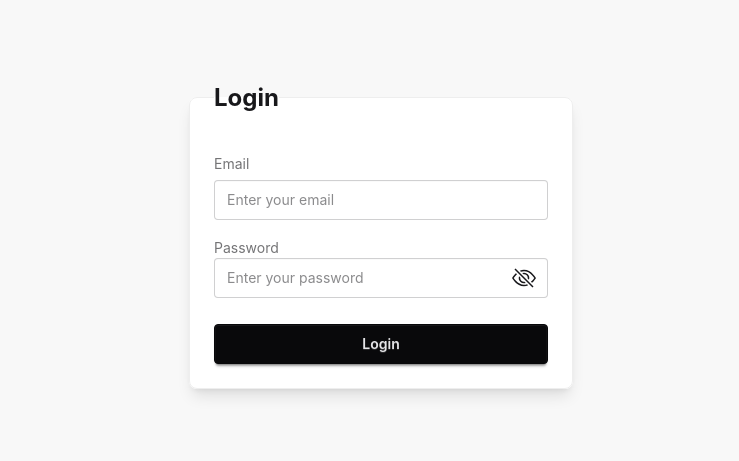
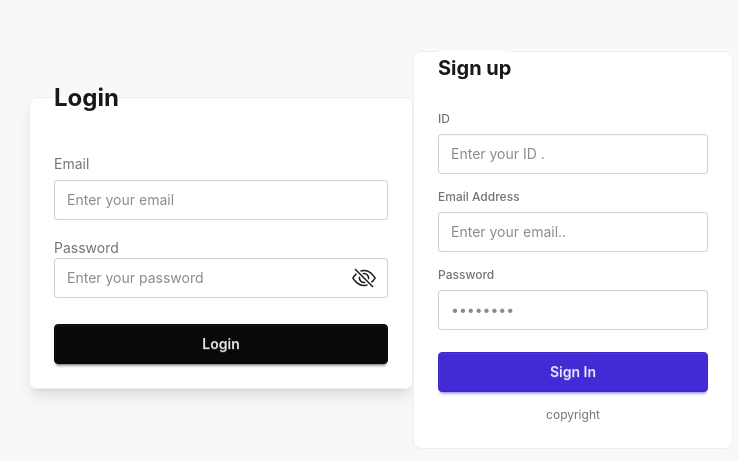
Before and after one commit to dartSasant/Canteen-Management-System, a React (Vite) app in the folder client/: page / in a window 1280 px wide. Shown: the part 169-630 px from the top of the page, without its empty margins (259-998 px from the left). Built offline with nearby package versions, Linux system fonts and the light colour scheme.

Commit message:
signup page

```diff
--- a/client/package.json
+++ b/client/package.json
@@ -5,9 +5,9 @@
   "type": "module",
   "scripts": {
     "dev": "vite",
-    "build": "vite build",
-    "lint": "eslint .",
-    "preview": "vite preview"
+    "build": "next build",
+    "start": "next start",
+    "lint": "next lint"
   },
   "dependencies": {
     "@tailwindcss/vite": "^4.3.0",
--- a/client/src/App.jsx
+++ b/client/src/App.jsx
@@ -1,9 +1,10 @@
 import LoginCard from "./LoginCard";
-
+import SignupCard from "./SignupCard";
 const App = () => {
   return (
     <div className="min-h-screen flex items-center justify-center bg-base-200">
       <LoginCard />
+      <SignupCard />
     </div>
   );
 };
--- /dev/null
+++ b/client/src/SignupCard.jsx
@@ -0,0 +1,51 @@
+import React from 'react'
+
+export default function SignupCard() {
+    return (
+        <div>
+            <fieldset class="fieldset bg-base-200 border border-base-300 rounded-box w-80 p-6 bg-white">
+                <legend class="fieldset-legend text-xl font-bold pt-10">
+                    Sign up
+                </legend>
+
+                <label for="name" class="label font-medium">
+                    ID
+                </label>
+                <input
+                    id="name"
+                    type="text"
+                    class="input w-full"
+                    placeholder="Enter your ID ."
+                />
+
+                <label for="email" class="label font-medium mt-2">
+                    Email Address
+                </label>
+                <input
+                    id="email"
+                    type="email"
+                    class="input w-full"
+                    placeholder="Enter your email.."
+                />
+
+                <label for="password" class="label font-medium mt-2">
+                    Password
+                </label>
+                <input
+                    id="password"
+                    type="password"
+                    class="input w-full"
+                    placeholder="••••••••"
+                />
+
+                <button class="btn btn-primary mt-4">
+                    Sign In
+                </button>
+
+                <p class="label justify-center mt-2">
+                    copyright
+                </p>
+            </fieldset>
+        </div>
+    )
+}
```
